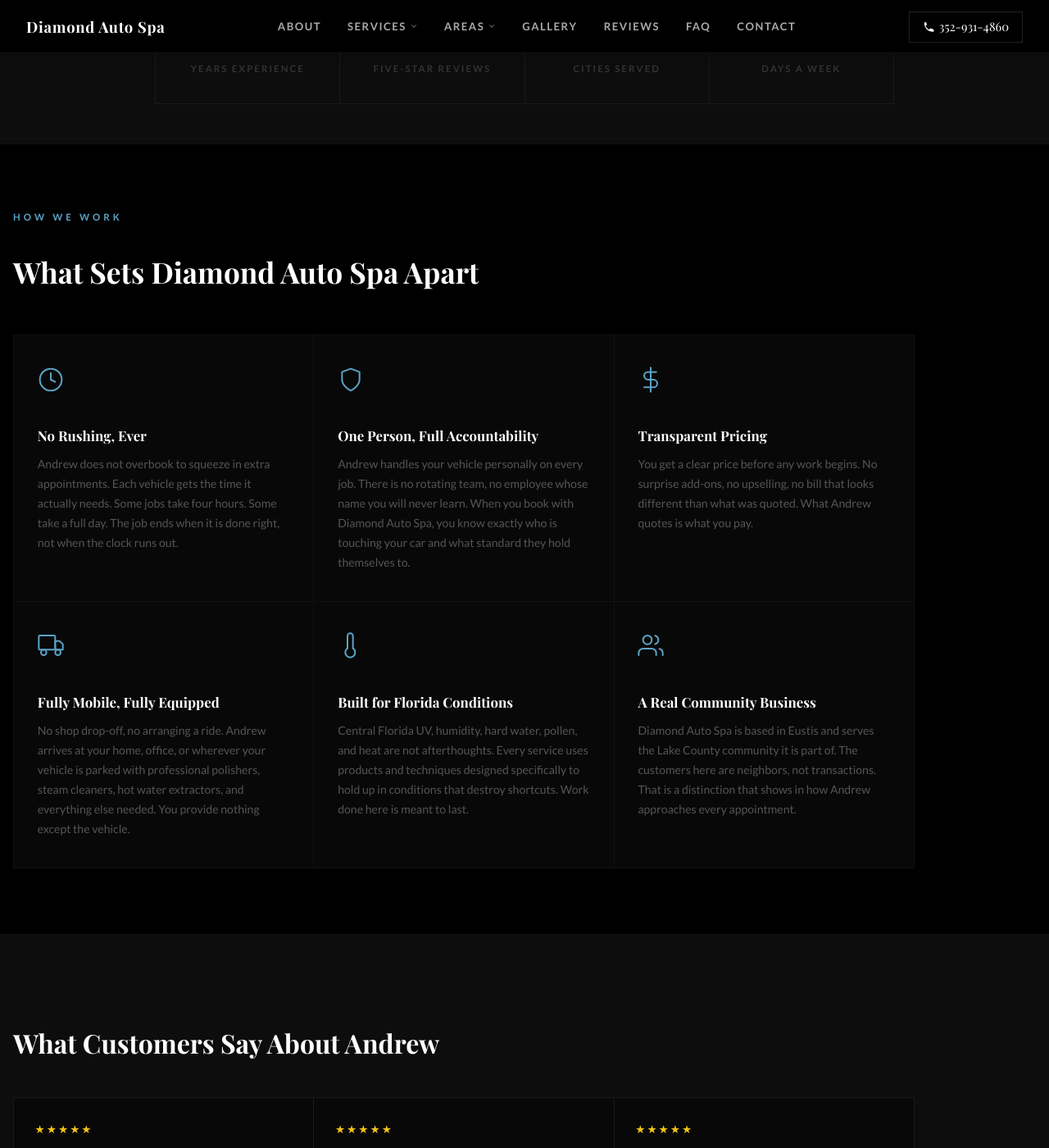
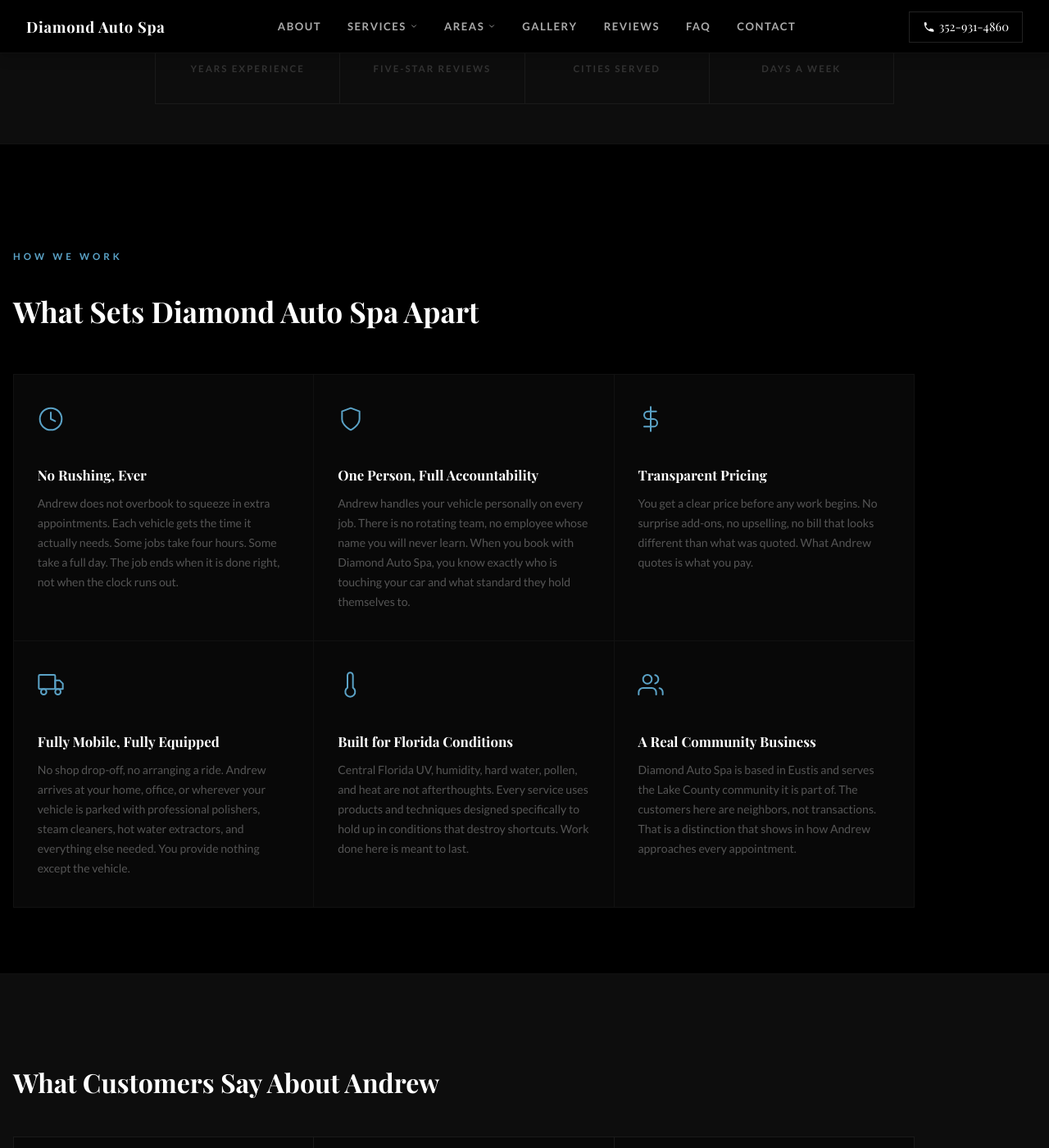
Before and after one commit to JamesBrownR/Diamond-Auto-Spa-Detailing, a Jekyll site: the page built from about-us/index.html, in a window 1280 px wide and 1400 px high, scrolled down 1429 px. Shown: the whole window at 82% size. Built offline with Jekyll 4.4.1, drawn with Linux system fonts in a browser that asks for light colours; some web fonts are replaced.

Commit message:
Update index.html

```diff
--- a/about-us/index.html
+++ b/about-us/index.html
@@ -234,6 +234,7 @@
     border-top: 1px solid #111;
     border-bottom: 1px solid #111;
     padding: 3rem 2rem;
+    margin: 0 0 3rem 0;
   }
   .ab-stats-inner {
     max-width: 900px;
```
